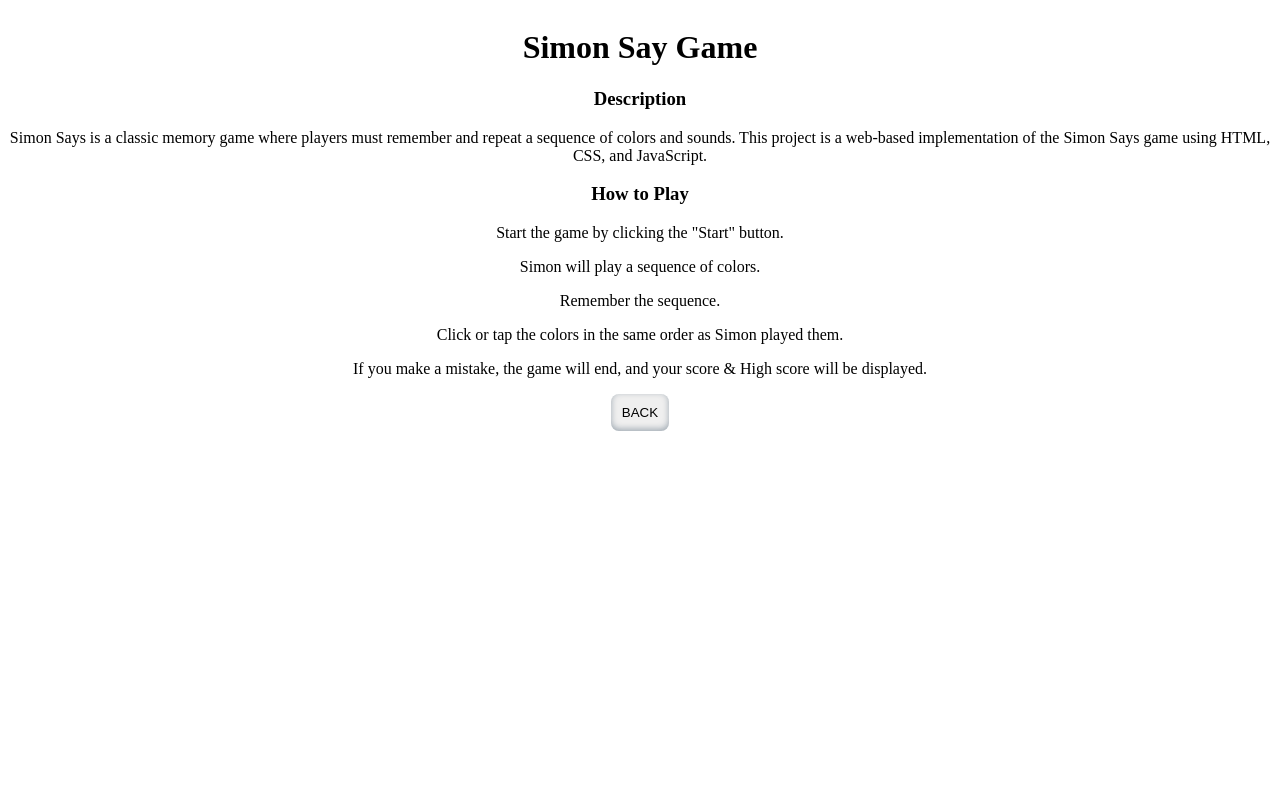
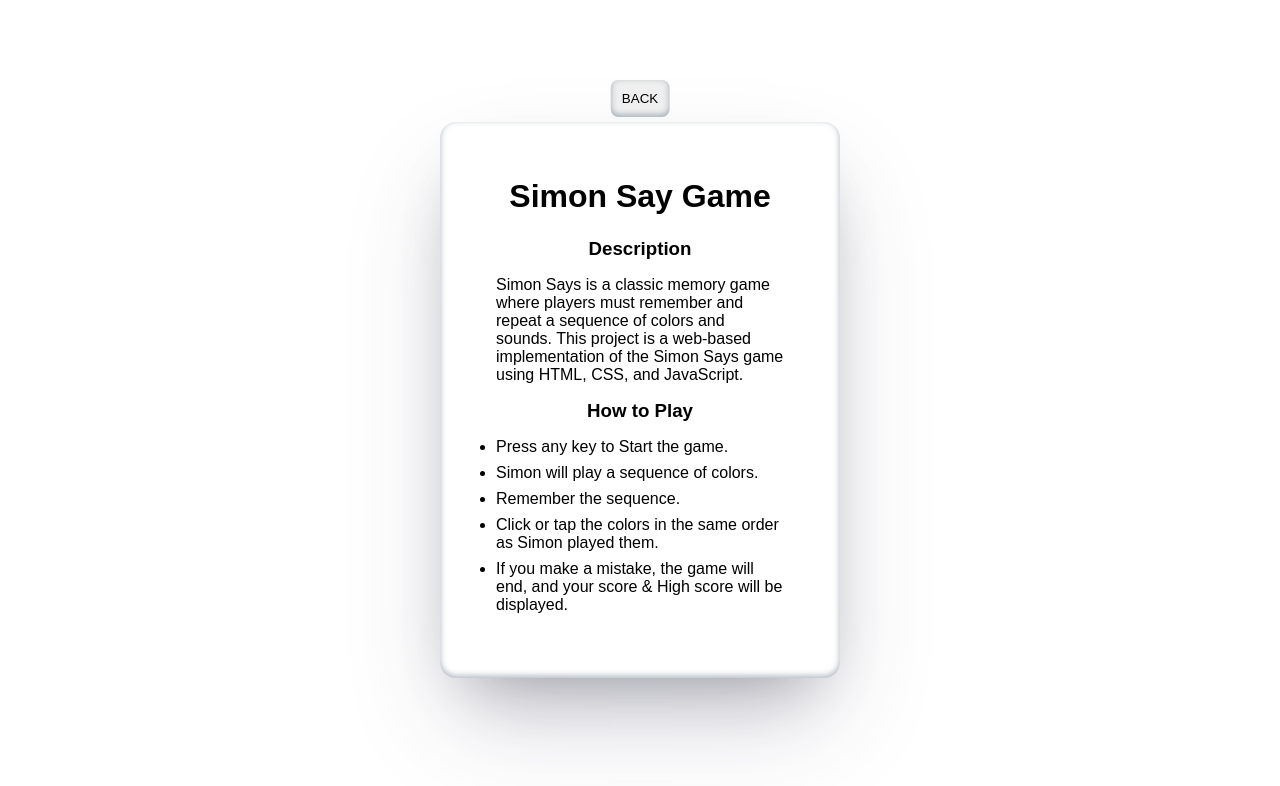
Before and after one commit to honeybunnysidd/SimonSay-Game, a plain HTML site: page rule.html in a window 1280 px wide. Drawn offline with Linux system fonts and the light colour scheme.

Commit message:
update file

```diff
--- a/rule.css
+++ /dev/null
@@ -1,13 +0,0 @@
-body{
-    text-align: center;
-    position: absolute;
-}
-.rules {
-    cursor: pointer;
-    padding: 0.7rem;
-    border-radius: 0.5rem;
-    border: none;
-    box-shadow: rgba(50, 50, 93, 0.25) 0px 50px 100px -20px,
-      rgba(0, 0, 0, 0.3) 0px 30px 60px -30px,
-      rgba(10, 37, 64, 0.35) 0px -2px 6px 0px inset;
-  }
--- a/rule.html
+++ b/rule.html
@@ -4,28 +4,32 @@
     <meta charset="UTF-8" />
     <meta name="viewport" content="width=device-width, initial-scale=1.0" />
     <title>Simon Say Game Rule</title>
-    <link rel="stylesheet" href="rule.css" />
+    <link rel="stylesheet" href="simon_game.css" />
   </head>
-  <body class="rule-body">
-    <h1>Simon Say Game</h1>
-    <h3>Description</h3>
-    <p>
-      Simon Says is a classic memory game where players must remember and repeat
-      a sequence of colors and sounds. This project is a web-based
-      implementation of the Simon Says game using HTML, CSS, and JavaScript.
-    </p>
-    <h3>How to Play</h3>
-    <p>Start the game by clicking the "Start" button.</p>
-    <p>Simon will play a sequence of colors.</p>
-    <p>Remember the sequence.</p>
-    <p>Click or tap the colors in the same order as Simon played them.</p>
-    <p>
-      If you make a mistake, the game will end, and your score & High score will
-      be displayed.
-    </p>
+  <body>
+    <div class="container rule-container">
+      <h1 class="heading">Simon Say Game</h1>
+      <h3 class="head-des">Description</h3>
+      <p>
+        Simon Says is a classic memory game where players must remember and
+        repeat a sequence of colors and sounds. This project is a web-based
+        implementation of the Simon Says game using HTML, CSS, and JavaScript.
+      </p>
+      <h3 class="howTo">How to Play</h3>
+      <ul>
+        <li>Press any key to Start the game.</li>
+        <li>Simon will play a sequence of colors.</li>
+        <li>Remember the sequence.</li>
+        <li>Click or tap the colors in the same order as Simon played them.</li>
+        <li>
+          If you make a mistake, the game will end, and your score & High score
+          will be displayed.
+        </li>
+      </ul>
+    </div>
 
     <form action="index.html">
-      <button class="rules">BACK</button>
+      <button class="rules rul">BACK</button>
     </form>
   </body>
 </html>
--- a/simon_game.css
+++ b/simon_game.css
@@ -23,7 +23,7 @@ body {
   max-width: 400px;
   border-radius: 1rem;
 }
-h1 {
+.heading {
   margin-bottom: 0.4rem;
 }
 .btn-container {
@@ -62,17 +62,18 @@ h1 {
 h1 span {
   font-size: 12px;
 }
-h3 {
+.head3 {
   text-align: center;
 }
 audio {
   display: none;
 }
 .rules {
+  position: absolute;
+  left: 50%;
+  top: 10%;
+  transform: translateX(-50%);
   cursor: pointer;
-  position: fixed;
-  top: 10%;
-  left: 45%;
   padding: 0.7rem;
   border-radius: 0.5rem;
   border: none;
@@ -80,6 +81,27 @@ audio {
     rgba(0, 0, 0, 0.3) 0px 30px 60px -30px,
     rgba(10, 37, 64, 0.35) 0px -2px 6px 0px inset;
 }
+.rule-container {
+  position: absolute;
+  padding: 3.5rem;
+  /* text-align: center; */
+}
+@media (max-width:576px) {
+  .rul{
+    position: absolute;
+    top: .5rem;
+  }
+
+}
+
+
+.head-des,
+.howTo {
+  margin: 1rem 0;
+}
+li {
+  margin-bottom: 0.5rem;
+}
 
 .flash {
   background-color: white;
```
Also changed, not shown: index.html (+2 -2 lines).
